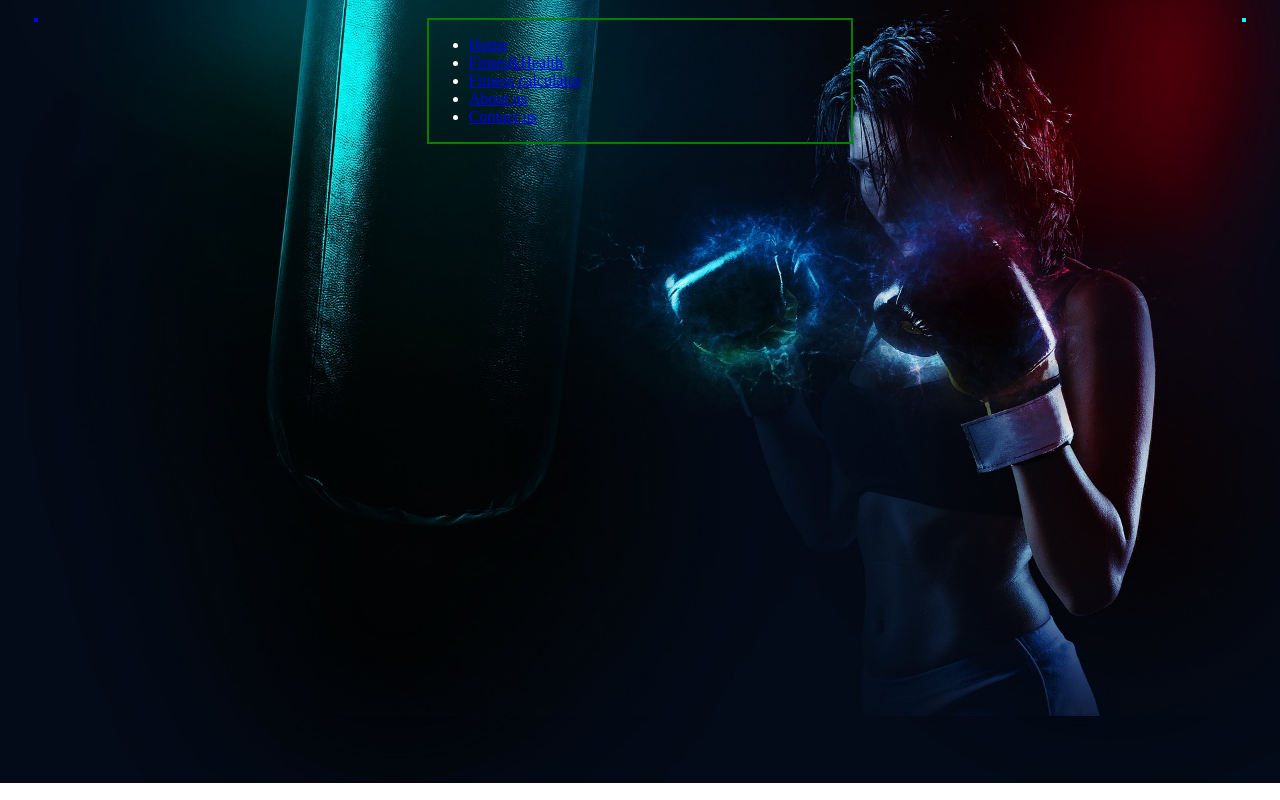
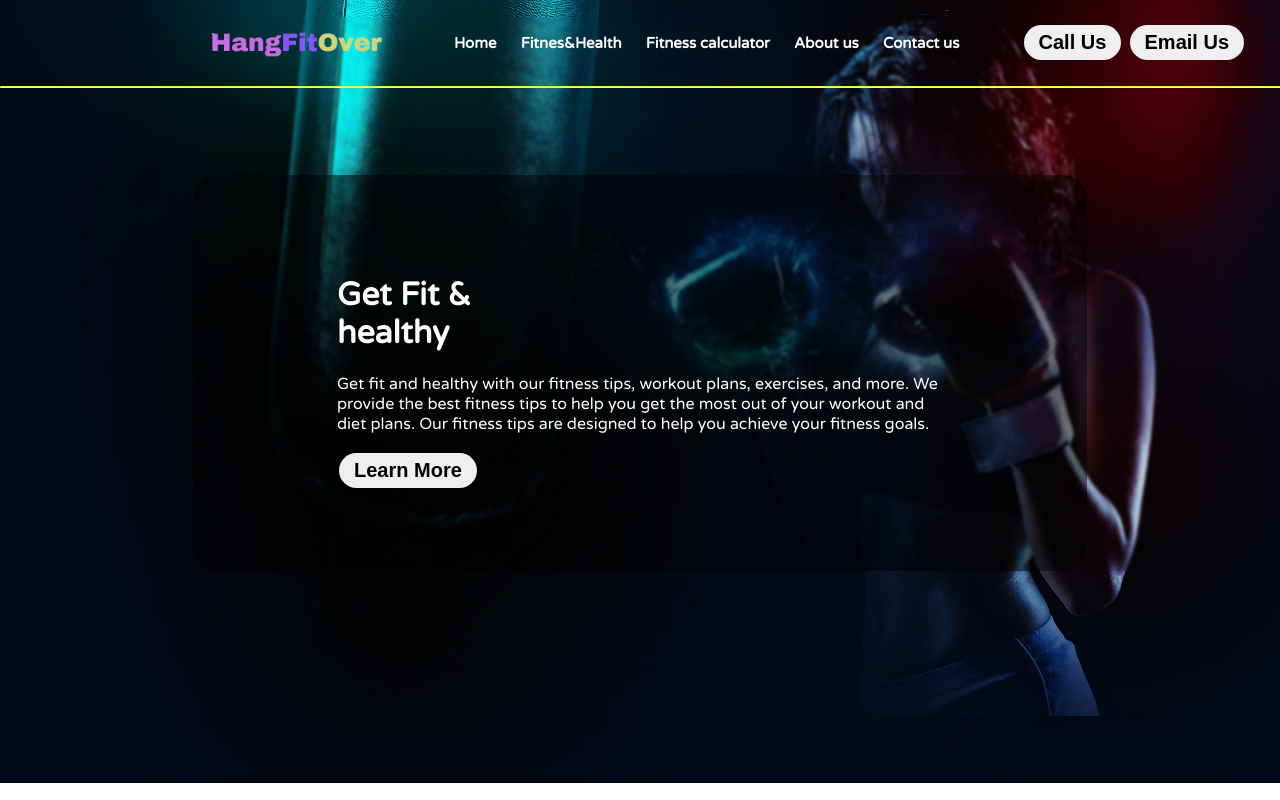
Before and after one commit to Tayyabbutt1133/Gym-fitness, a plain HTML site: page index.html in a window 1280 px wide. Drawn offline with Linux system fonts and the light colour scheme.

Commit message:
first commit

```diff
--- a/index.html
+++ b/index.html
@@ -5,35 +5,45 @@
     <meta charset="UTF-8">
     <meta http-equiv="X-UA-Compatible" content="IE=edge">
     <meta name="viewport" content="width=device-width, initial-scale=1.0">
-    <title>Golden Gym-The Fitness freaker</title>
+    <title>Fitness Center-The Hangover</title>
     <link rel="stylesheet" href="style.css">
+    <link href="https://fonts.googleapis.com/css2?family=Bebas+Neue&family=Varela+Round&display=swap" rel="stylesheet">
 </head>
 
 <body>
-
     <header class="header">
         <!-- Div for logo -->
         <div class="left">
-
+            <img src="img/logo.png" alt="">
         </div>
         <!-- Div for navigation -->
         <div class="mid">
             <ul class="navbar">
-                <li><a href="#">Home</a></li>
-                <li><a href="#">Fitnes&Health</a></li>
-                <li><a href="#">Fitness calculator</a></li>
-                <li><a href="#">About us</a></li>
-                <li><a href="#">Contact us</a></li>
+                <div class="active">
+                    <li><a href="#">Home</a></li>
+                    <li><a href="#">Fitnes&Health</a></li>
+                    <li><a href="#">Fitness calculator</a></li>
+                    <li><a href="#">About us</a></li>
+                    <li><a href="#">Contact us</a></li>
             </ul>
+        </div>
         </div>
         <!-- Div for extra button -->
         <div class="right">
-
+            <button>Call Us</button>
+            <button>Email Us</button>
         </div>
     </header>
-
-
-
+    <!-- line of seperation -->
+    <hr class="solid">
+    <!-- Div for main content -->
+    <div class="container">
+        <h1>Get Fit &<br> healthy</h1>
+        <p>Get fit and healthy with our fitness tips, workout plans, exercises, and more. We provide the best fitness
+            tips to help you get the most out of your workout and diet plans. Our fitness tips are designed to help
+            you achieve your fitness goals.</p>
+        <button>Learn More</button>
+    </div>
 </body>
 
 </html>
--- a/style.css
+++ b/style.css
@@ -1,32 +1,92 @@
 body {
+  font-family: "Bebas Neue", sans-serif;
+  font-family: "Varela Round", sans-serif;
   color: white;
   margin: 0;
   padding: 0;
   background-image: url(img/img1.jpg);
   background-size: cover;
   background-repeat: no-repeat;
+  backdrop-filter: blur(1.5px);
 }
 
 .left {
   display: inline-block;
-  border: 2px solid blue;
   position: absolute;
-  left: 34px;
-  top: 18px;
+  left: 196px;
+  top: -37px;
 }
 .mid {
   display: block;
-  width: 33%;
-  margin: 18px auto;
-  border: 2px solid green;
+  width: 45%;
+  margin: 17px 404px;
 }
 .right {
   position: absolute;
   right: 34px;
-  top: 18px;
+  top: 5px;
   display: inline-block;
-  border: 2px solid aqua;
 }
 .navbar {
   display: inline-block;
 }
+.navbar li {
+  display: inline-block;
+  font-size: 15px;
+}
+.navbar li a {
+  text-decoration: none;
+  color: white;
+  padding: 10px;
+  font-weight: bold;
+}
+.navbar li a:hover,
+.navbar li a.active {
+  color: rgb(187, 255, 15);
+}
+.left img {
+  width: 200px;
+  height: 200px;
+  margin-top: -37px;
+}
+hr.solid {
+  border-top: 0.2px solid #e0fb2f;
+}
+.right button {
+  border: none;
+  color: black;
+  padding: 6px 15px;
+  text-align: center;
+  text-decoration: none;
+  display: inline-block;
+  font-size: 20px;
+  margin: 3px 2px;
+  cursor: pointer;
+  border-radius: 1.5rem;
+  font-weight: bold;
+}
+.right button:hover {
+  background-color: rgb(187, 255, 15);
+}
+.container {
+  margin: 87px 193px;
+  padding: 80px 144px;
+  background-color: rgba(0, 0, 0, 0.5);
+  border-radius: 1.5rem;
+}
+.container button {
+  border: none;
+  color: black;
+  padding: 6px 15px;
+  text-align: center;
+  text-decoration: none;
+  display: inline-block;
+  font-size: 20px;
+  margin: 3px 2px;
+  cursor: pointer;
+  border-radius: 1.5rem;
+  font-weight: bold;
+}
+.container button:hover {
+  background-color: rgb(187, 255, 15);
+}
```
Also changed, not shown: img/img2.jpg (deleted), img/logo.png (added).
